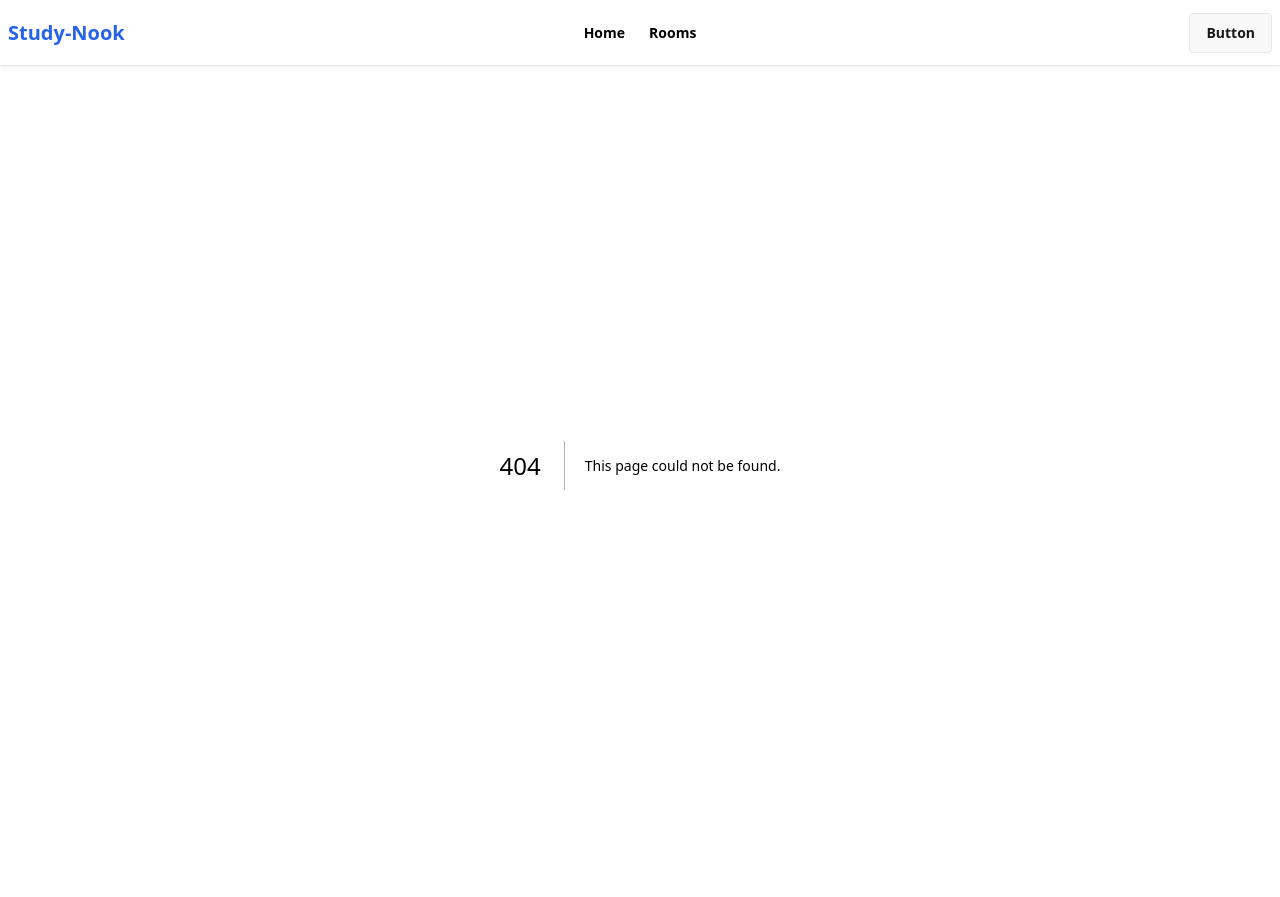
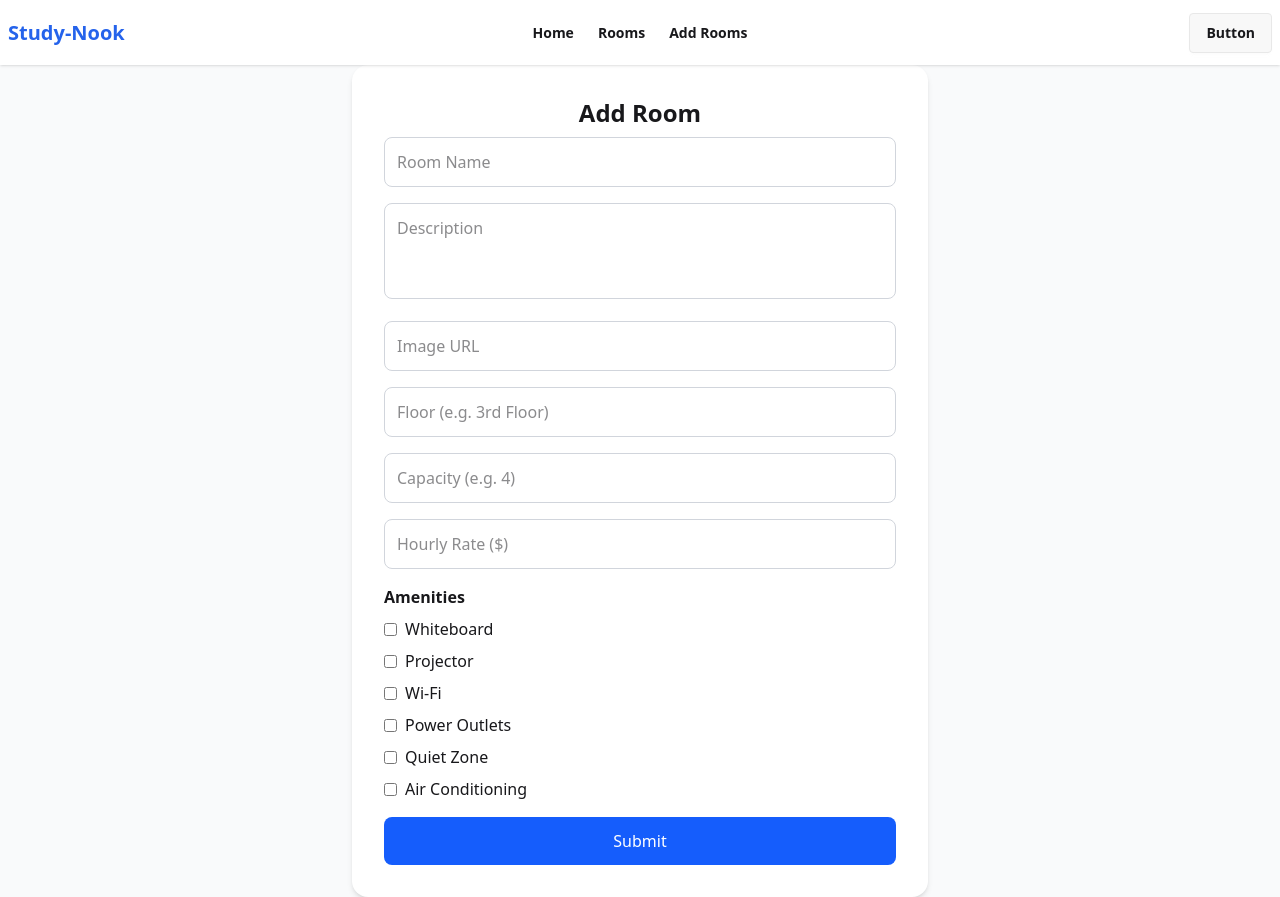
Before and after one commit to kashfi002/Study-Nook, a Next.js app: page /add-room in a window 1280 px wide. Before the commit this address had no page. Before the commit the page ends 865 px from the top, so only its background shows below. Built offline with nearby package versions, Linux system fonts and the light colour scheme.

Commit message:
new room updated to mongodb

```diff
--- a/src/Components/Navbar.jsx
+++ b/src/Components/Navbar.jsx
@@ -15,6 +15,7 @@ const Navbar = () => {
         className="menu menu-sm dropdown-content bg-base-100 rounded-box z-1 mt-3 w-52 p-2 shadow">
         <li><Link href={'/'} className='font-semibold'>Home</Link></li>
       <li><Link href={'/rooms'} className='font-semibold'>Rooms</Link></li>
+      <li><Link href={'/add-room'} className='font-semibold'>Add Rooms</Link></li>
       </ul>
     </div>
     <h1 className="text-[#2563EB] font-bold text-xl">Study-Nook</h1>
@@ -23,6 +24,7 @@ const Navbar = () => {
     <ul className="menu menu-horizontal px-1">
       <li><Link href={'/'} className='font-semibold'>Home</Link></li>
       <li><Link href={'/rooms'} className='font-semibold'>Rooms</Link></li>
+      <li><Link href={'/add-room'} className='font-semibold'>Add Rooms</Link></li>
     </ul>
   </div>
   <div className="navbar-end">
--- /dev/null
+++ b/src/app/add-room/page.jsx
@@ -0,0 +1,102 @@
+"use client"
+
+const AddRoomPage = () => {
+    const onSubmit=async(e)=>{
+        e.preventDefault()
+        const formData= new FormData(e.currentTarget)
+        const room= Object.fromEntries(formData.entries())
+
+        const res=await fetch('http://localhost:5000/rooms',{
+            method: 'POST',
+             headers:
+             {'Content-Type': 'application/json'},
+              body: JSON.stringify(room)})
+              const data= await res.json()
+              console.log(data)
+    }
+  return (
+    <div className="min-h-screen flex items-center justify-center bg-gray-50 px-4">
+      <form
+      onSubmit={onSubmit}
+       className="w-full max-w-xl space-y-4 bg-white p-8 rounded-2xl shadow-md">
+
+        <h1 className="text-2xl font-semibold text-center mb-2">
+          Add Room
+        </h1>
+
+        {/* Room Name */}
+        <input
+          type="text"
+          name="roomName"
+          placeholder="Room Name"
+          required
+          className="border border-gray-300 rounded-lg p-3 w-full focus:outline-none focus:ring-2 focus:ring-blue-500"
+        />
+
+        {/* Description */}
+        <textarea
+          name="description"
+          placeholder="Description"
+          required
+          className="border border-gray-300 rounded-lg p-3 w-full h-24 resize-none focus:outline-none focus:ring-2 focus:ring-blue-500"
+        />
+
+        {/* Image URL */}
+        <input
+          type="url"
+          name="image"
+          placeholder="Image URL"
+          className="border border-gray-300 rounded-lg p-3 w-full focus:outline-none focus:ring-2 focus:ring-blue-500"
+        />
+
+        {/* Floor */}
+        <input
+          type="text"
+          name="floor"
+          placeholder="Floor (e.g. 3rd Floor)"
+          className="border border-gray-300 rounded-lg p-3 w-full focus:outline-none focus:ring-2 focus:ring-blue-500"
+        />
+
+        {/* Capacity */}
+        <input
+          type="number"
+          name="capacity"
+          placeholder="Capacity (e.g. 4)"
+          className="border border-gray-300 rounded-lg p-3 w-full focus:outline-none focus:ring-2 focus:ring-blue-500"
+        />
+
+        {/* Hourly Rate */}
+        <input
+          type="number"
+          name="hourlyRate"
+          placeholder="Hourly Rate ($)"
+          className="border border-gray-300 rounded-lg p-3 w-full focus:outline-none focus:ring-2 focus:ring-blue-500"
+        />
+
+        {/* Amenities */}
+        <div className="space-y-2">
+          <p className="font-semibold">Amenities</p>
+
+          {["Whiteboard", "Projector", "Wi-Fi", "Power Outlets", "Quiet Zone", "Air Conditioning"].map(
+            (item) => (
+              <label key={item} className="flex items-center gap-2">
+                <input type="checkbox" name="amenities" value={item} />
+                <span>{item}</span>
+              </label>
+            )
+          )}
+        </div>
+
+        {/* Submit */}
+        <button
+          type="submit"
+          className="w-full bg-blue-600 hover:bg-blue-700 text-white px-4 py-3 rounded-lg transition"
+        >
+          Submit
+        </button>
+      </form>
+    </div>
+  );
+};
+
+export default AddRoomPage;
--- a/src/app/rooms/page.jsx
+++ b/src/app/rooms/page.jsx
@@ -1,6 +1,6 @@
 import React from 'react';
 
-const page = () => {
+const AllPage = () => {
     return (
         <div>
             All rooms
@@ -8,4 +8,4 @@ const page = () => {
     );
 };
 
-export default page;
+export default AllPage;
```
